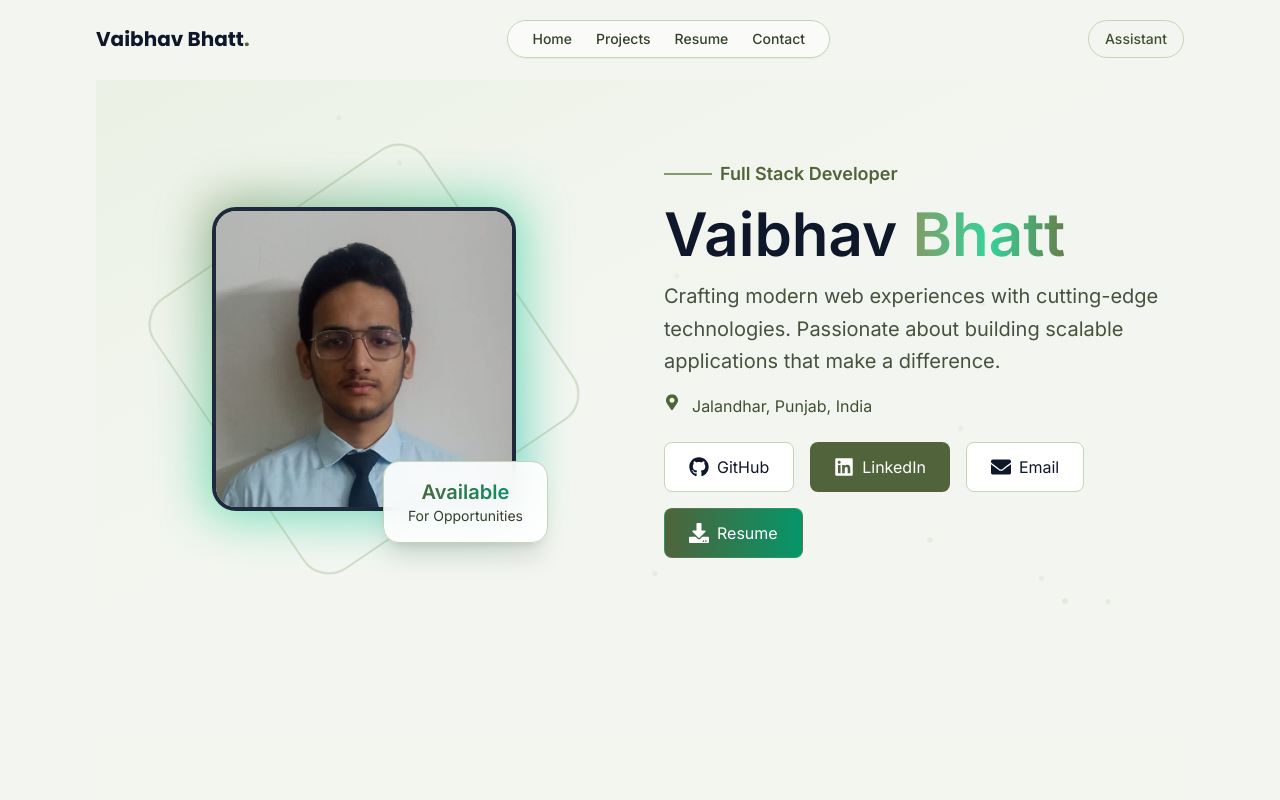
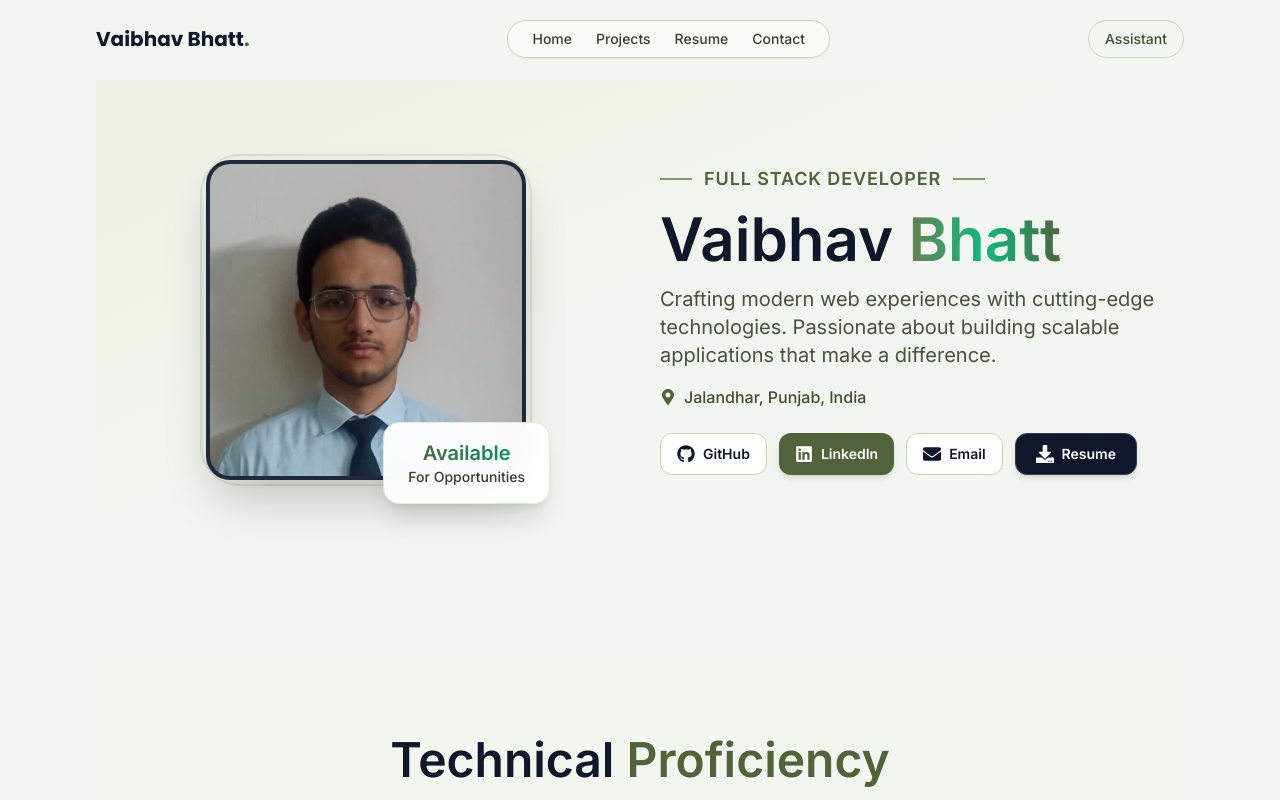
Before and after one commit to vaibhav1826/Online_Portfolio, a React (Vite) app: page / in a window 1280 px wide. Shown: the top 800 px of the page. Built offline with nearby package versions, Linux system fonts and the light colour scheme.

Commit message:
update src/components/Sections/HeroSection.tsx

```diff
--- a/src/components/Sections/HeroSection.tsx
+++ b/src/components/Sections/HeroSection.tsx
@@ -1,13 +1,12 @@
 import { motion, useMotionValue, useTransform, useSpring } from 'framer-motion'
 import { FaGithub, FaLinkedin, FaEnvelope, FaMapMarkerAlt, FaDownload } from 'react-icons/fa'
-import { useState, useRef } from 'react'
+import { useRef } from 'react'
 
 type HeroSectionProps = {
   id: string
 }
 
 const HeroSection = ({ id }: HeroSectionProps) => {
-  const [isHovering, setIsHovering] = useState(false)
   const imageRef = useRef<HTMLDivElement>(null)
 
   const mouseX = useMotionValue(0)
@@ -34,52 +33,27 @@ const HeroSection = ({ id }: HeroSectionProps) => {
   const handleMouseLeave = () => {
     mouseX.set(0)
     mouseY.set(0)
-    setIsHovering(false)
   }
 
   return (
-    <section id={id} className="relative py-20 overflow-hidden">
-      {/* Animated background particles */}
-      <div className="absolute inset-0">
-        {[...Array(20)].map((_, i) => (
-          <motion.div
-            key={i}
-            className="absolute w-1 h-1 bg-forest-400/20 rounded-full"
-            initial={{
-              x: typeof window !== 'undefined' ? Math.random() * window.innerWidth : 0,
-              y: typeof window !== 'undefined' ? Math.random() * window.innerHeight : 0,
-            }}
-            animate={{
-              x: typeof window !== 'undefined' ? Math.random() * window.innerWidth : 0,
-              y: typeof window !== 'undefined' ? Math.random() * window.innerHeight : 0,
-              scale: [1, 1.5, 1],
-              opacity: [0.3, 0.8, 0.3],
-            }}
-            transition={{
-              duration: Math.random() * 10 + 10,
-              repeat: Infinity,
-              ease: "linear",
-            }}
-          />
-        ))}
-      </div>
-
-      <div className="absolute inset-0 bg-gradient-to-br from-forest-100/40 via-forest-50/30 to-transparent" />
+    <section id={id} className="relative py-12 sm:py-20 overflow-hidden w-full">
+      <div className="absolute inset-0 bg-gradient-to-br from-forest-100/40 via-forest-50/30 to-transparent pointer-events-none" />
 
       <div className="relative container mx-auto px-4 max-w-6xl">
-        <div className="grid lg:grid-cols-2 gap-12 items-center">
+        <div className="flex flex-col items-center gap-10 lg:grid lg:grid-cols-2 lg:items-center">
+
+          {/* Image column */}
           <motion.div
-            initial={{ opacity: 0, x: -50 }}
-            animate={{ opacity: 1, x: 0 }}
+            initial={{ opacity: 0, scale: 0.95 }}
+            animate={{ opacity: 1, scale: 1 }}
             transition={{ duration: 0.8, delay: 0.2 }}
-            className="relative"
+            className="relative w-full flex justify-center order-first lg:order-none"
             onMouseMove={handleMouseMove}
             onMouseLeave={handleMouseLeave}
-            onMouseEnter={() => setIsHovering(true)}
           >
             <motion.div
               ref={imageRef}
-              className="relative w-80 h-80 mx-auto perspective-1000"
+              className="relative w-52 h-52 sm:w-72 sm:h-72 lg:w-80 lg:h-80 perspective-1000"
               style={{
                 rotateX: rotateXSpring,
                 rotateY: rotateYSpring,
@@ -88,41 +62,15 @@ const HeroSection = ({ id }: HeroSectionProps) => {
               whileHover={{ scale: 1.05 }}
               transition={{ type: "spring", stiffness: 300 }}
             >
-              {/* Subtle animated gradient glow */}
-              <motion.div
-                className="absolute inset-0 rounded-3xl bg-gradient-to-br from-forest-500 via-emerald-400 to-teal-500 blur-xl opacity-60"
-                animate={{
-                  scale: isHovering ? [1, 1.05, 1] : 1,
-                  opacity: isHovering ? 0.8 : 0.6
-                }}
-                transition={{
-                  scale: {
-                    duration: 3,
-                    repeat: Infinity,
-                    ease: "easeInOut",
-                  }
-                }}
-              />
-
-              {/* Single elegant ring */}
-              <motion.div
-                className="absolute inset-[-4px] rounded-[2rem] border-2 border-forest-400/30"
-                animate={{
-                  rotate: [0, 360],
-                }}
-                transition={{
-                  duration: 30,
-                  repeat: Infinity,
-                  ease: 'linear',
-                }}
-              />
+              {/* Static gradient ring */}
+              <div className="absolute inset-[-6px] rounded-[2.5rem] border-2 border-forest-400/20" />
 
               {/* Image container */}
               <motion.div
-                className="absolute inset-2 rounded-3xl overflow-hidden bg-slate-900 border-4 border-slate-800"
+                className="absolute inset-0 rounded-3xl overflow-hidden bg-slate-900 border-4 border-slate-800 shadow-2xl"
                 whileHover={{
-                  borderColor: "rgb(34, 197, 94)", // green-500
-                  boxShadow: "0 0 30px rgba(34, 197, 94, 0.3)",
+                  borderColor: "rgb(34, 197, 94)",
+                  boxShadow: "0 0 30px rgba(34, 197, 94, 0.4)",
                 }}
               >
                 <motion.img
@@ -132,67 +80,61 @@ const HeroSection = ({ id }: HeroSectionProps) => {
                   whileHover={{ scale: 1.08 }}
                   transition={{ duration: 0.4 }}
                 />
-
-                {/* Hover overlay effect */}
-                <motion.div
-                  className="absolute inset-0 bg-gradient-to-t from-forest-600/40 to-transparent opacity-0 transition-opacity duration-300 group-hover:opacity-100"
-                />
               </motion.div>
 
               {/* Professional Floating badge */}
               <motion.div
-                className="absolute -bottom-6 -right-6 bg-white/90 backdrop-blur-md rounded-2xl px-6 py-4 shadow-xl border border-forest-200"
-                initial={{ scale: 0, y: 20 }}
+                className="absolute -bottom-2 -right-2 sm:-bottom-6 sm:-right-6 bg-white/95 backdrop-blur-md rounded-xl sm:rounded-2xl px-3 py-1.5 sm:px-6 sm:py-4 shadow-xl border border-forest-100 z-10"
+                initial={{ scale: 0, y: 10 }}
                 animate={{
                   scale: 1,
                   y: 0,
                 }}
                 transition={{
-                  delay: 0.5,
+                  delay: 0.6,
                   type: 'spring',
-                  stiffness: 200,
+                  stiffness: 260,
                   damping: 20
                 }}
               >
                 <div className="text-slate-900 text-center">
-                  <div className="text-xl font-bold bg-gradient-to-r from-forest-600 to-emerald-600 bg-clip-text text-transparent">Available</div>
-                  <div className="text-sm text-forest-800">For Opportunities</div>
+                  <div className="text-sm sm:text-xl font-bold bg-gradient-to-r from-forest-600 to-emerald-600 bg-clip-text text-transparent">Available</div>
+                  <div className="text-[10px] sm:text-sm text-forest-800 font-medium whitespace-nowrap">For Opportunities</div>
                 </div>
               </motion.div>
             </motion.div>
           </motion.div>
 
+          {/* Text column */}
           <motion.div
-            initial={{ opacity: 0, x: 50 }}
-            animate={{ opacity: 1, x: 0 }}
+            initial={{ opacity: 0, y: 20 }}
+            animate={{ opacity: 1, y: 0 }}
             transition={{ duration: 0.8, delay: 0.4 }}
-            className="space-y-6"
+            className="space-y-6 text-center lg:text-left z-20 w-full"
           >
             <div className="space-y-4">
               <motion.div
-                initial={{ opacity: 0, y: 20 }}
-                animate={{ opacity: 1, y: 0 }}
+                initial={{ opacity: 0, scale: 0.9 }}
+                animate={{ opacity: 1, scale: 1 }}
                 transition={{ delay: 0.6 }}
+                className="flex items-center gap-3 justify-center lg:justify-start"
               >
-                <p className="text-forest-600 font-semibold text-lg flex items-center gap-2">
-                  <motion.span
-                    className="inline-block w-12 h-0.5 bg-forest-400"
-                    animate={{ width: ["0px", "48px"] }}
-                    transition={{ delay: 0.6, duration: 0.6 }}
-                  />
+                <div className="h-0.5 w-8 bg-forest-400 hidden sm:block" />
+                <p className="text-forest-600 font-bold text-sm sm:text-lg uppercase tracking-wider">
                   Full Stack Developer
                 </p>
+                <div className="h-0.5 w-8 bg-forest-400 hidden sm:block" />
               </motion.div>
 
               <motion.h1
-                className="text-5xl md:text-6xl font-bold text-slate-900"
+                className="text-4xl sm:text-5xl md:text-6xl font-bold text-slate-900 leading-[1.1]"
                 initial={{ opacity: 0, y: 20 }}
                 animate={{ opacity: 1, y: 0 }}
                 transition={{ delay: 0.7 }}
               >
                 Vaibhav{' '}
                 <motion.span
-                  className="bg-gradient-to-r from-forest-400 via-emerald-400 to-forest-500 bg-clip-text text-transparent"
+                  className="bg-gradient-to-r from-forest-500 via-emerald-500 to-forest-600 bg-clip-text text-transparent"
                   animate={{
                     backgroundPosition: ['0% 50%', '100% 50%', '0% 50%'],
                   }}
@@ -207,7 +149,7 @@ const HeroSection = ({ id }: HeroSectionProps) => {
               </motion.h1>
 
               <motion.p
-                className="text-xl text-forest-800/90 leading-relaxed"
+                className="text-base sm:text-xl text-forest-800/90 leading-relaxed max-w-xl mx-auto lg:mx-0"
                 initial={{ opacity: 0 }}
                 animate={{ opacity: 1 }}
                 transition={{ delay: 0.8 }}
@@ -217,30 +159,19 @@ const HeroSection = ({ id }: HeroSectionProps) => {
               </motion.p>
 
               <motion.div
-                className="flex items-center gap-3 text-forest-700"
+                className="flex items-center gap-2 text-forest-700 justify-center lg:justify-start text-sm sm:text-base font-medium"
                 initial={{ opacity: 0 }}
                 animate={{ opacity: 1 }}
                 transition={{ delay: 0.9 }}
               >
-                <motion.div
-                  animate={{
-                    y: [0, -5, 0],
-                  }}
-                  transition={{
-                    duration: 2,
-                    repeat: Infinity,
-                    ease: "easeInOut",
-                  }}
-                >
-                  <FaMapMarkerAlt className="text-forest-600" />
-                </motion.div>
+                <FaMapMarkerAlt className="text-forest-600" />
                 <span>Jalandhar, Punjab, India</span>
               </motion.div>
             </div>
 
             <motion.div
-              className="flex flex-wrap gap-4"
-              initial={{ opacity: 0, y: 20 }}
+              className="flex flex-wrap gap-3 justify-center lg:justify-start"
+              initial={{ opacity: 0, y: 15 }}
               animate={{ opacity: 1, y: 0 }}
               transition={{ delay: 1 }}
             >
@@ -255,51 +186,29 @@ const HeroSection = ({ id }: HeroSectionProps) => {
                   target={link.href.startsWith('http') ? "_blank" : undefined}
                   rel={link.href.startsWith('http') ? "noreferrer" : undefined}
                   className={`flex items-center gap-2 ${link.bg
-                    ? 'bg-forest-600 hover:bg-forest-700 text-white'
-                    : 'bg-white hover:bg-forest-50 text-slate-900'
-                    } px-6 py-3 rounded-lg transition-all duration-300 ${!link.bg ? 'border border-forest-200' : ''
-                    }`}
-                  initial={{ opacity: 0, y: 20 }}
-                  animate={{ opacity: 1, y: 0 }}
+                    ? 'bg-forest-600 hover:bg-forest-700 text-white shadow-md'
+                    : 'bg-white hover:bg-forest-50 text-slate-900 border border-forest-200'
+                    } px-4 py-2.5 rounded-xl transition-all duration-300 text-xs sm:text-sm font-bold`}
+                  whileHover={{ y: -2, scale: 1.02 }}
+                  whileTap={{ scale: 0.98 }}
                   transition={{ delay: 1.1 + index * 0.1 }}
-                  whileHover={{
-                    scale: 1.02,
-                    y: -2,
-                    boxShadow: link.color === 'forest'
-                      ? '0 10px 30px rgba(34, 197, 94, 0.3)'
-                      : link.color === 'emerald'
-                        ? '0 10px 30px rgba(16, 185, 129, 0.3)'
-                        : link.color === 'teal'
-                          ? '0 10px 30px rgba(20, 184, 166, 0.3)'
-                          : '0 10px 30px rgba(0, 0, 0, 0.3)',
-                  }}
-                  whileTap={{ scale: 0.98 }}
                 >
-                  <div>
-                    <link.icon className="text-xl" />
-                  </div>
+                  <link.icon className="text-lg" />
                   <span>{link.label}</span>
                 </motion.a>
               ))}
 
-              {/* Download Resume Button */}
               <motion.a
-                href="/LpuResume.pdf"
+                href="/Lpu_Resume.pdf"
                 download="Vaibhav_Bhatt_Resume.pdf"
-                className="flex items-center gap-2 bg-gradient-to-r from-forest-600 to-emerald-600 hover:from-forest-700 hover:to-emerald-700 text-white px-6 py-3 rounded-lg transition-all duration-300 border border-forest-400/30"
+                className="flex items-center gap-2 bg-slate-900 text-white px-5 py-2.5 rounded-xl transition-all duration-300 hover:bg-slate-800 shadow-md text-xs sm:text-sm font-bold border border-slate-700"
+                whileHover={{ y: -2, scale: 1.02 }}
+                whileTap={{ scale: 0.98 }}
                 initial={{ opacity: 0, y: 20 }}
                 animate={{ opacity: 1, y: 0 }}
                 transition={{ delay: 1.5 }}
-                whileHover={{
-                  scale: 1.02,
-                  y: -2,
-                  boxShadow: '0 10px 30px rgba(34, 197, 94, 0.3)',
-                }}
-                whileTap={{ scale: 0.98 }}
               >
-                <div>
-                  <FaDownload className="text-xl" />
-                </div>
+                <FaDownload className="text-lg" />
                 <span>Resume</span>
               </motion.a>
             </motion.div>
```
